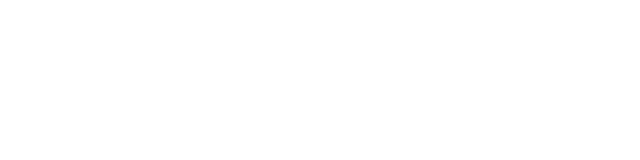
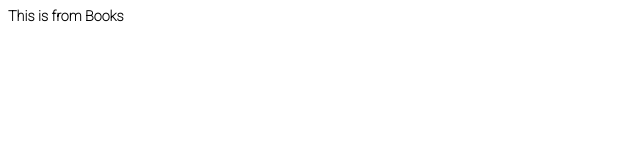
Before and after one commit to barakadanny/Book-store-React-js, a React (Create React App) app: page / in a window 1280 px wide. Shown: the top 160 px of the page, without its empty margins (0-640 px from the left). Built offline with nearby package versions, Linux system fonts and the light colour scheme.

Commit message:
Routting Added

```diff
--- a/src/App.js
+++ b/src/App.js
@@ -1,5 +1,16 @@
+import { Routes, Route } from 'react-router-dom';
+import Categories from './components/Categories';
+import Books from './components/Books';
+
 function App() {
-  return <div className='App'></div>;
+  return (
+    <div className="App">
+      <Routes>
+        <Route path="/" element={<Books />} />
+        <Route path="Categories" element={<Categories />} />
+      </Routes>
+    </div>
+  );
 }
 
 export default App;
```
Also changed, not shown: src/index.js (+4 -3 lines).
